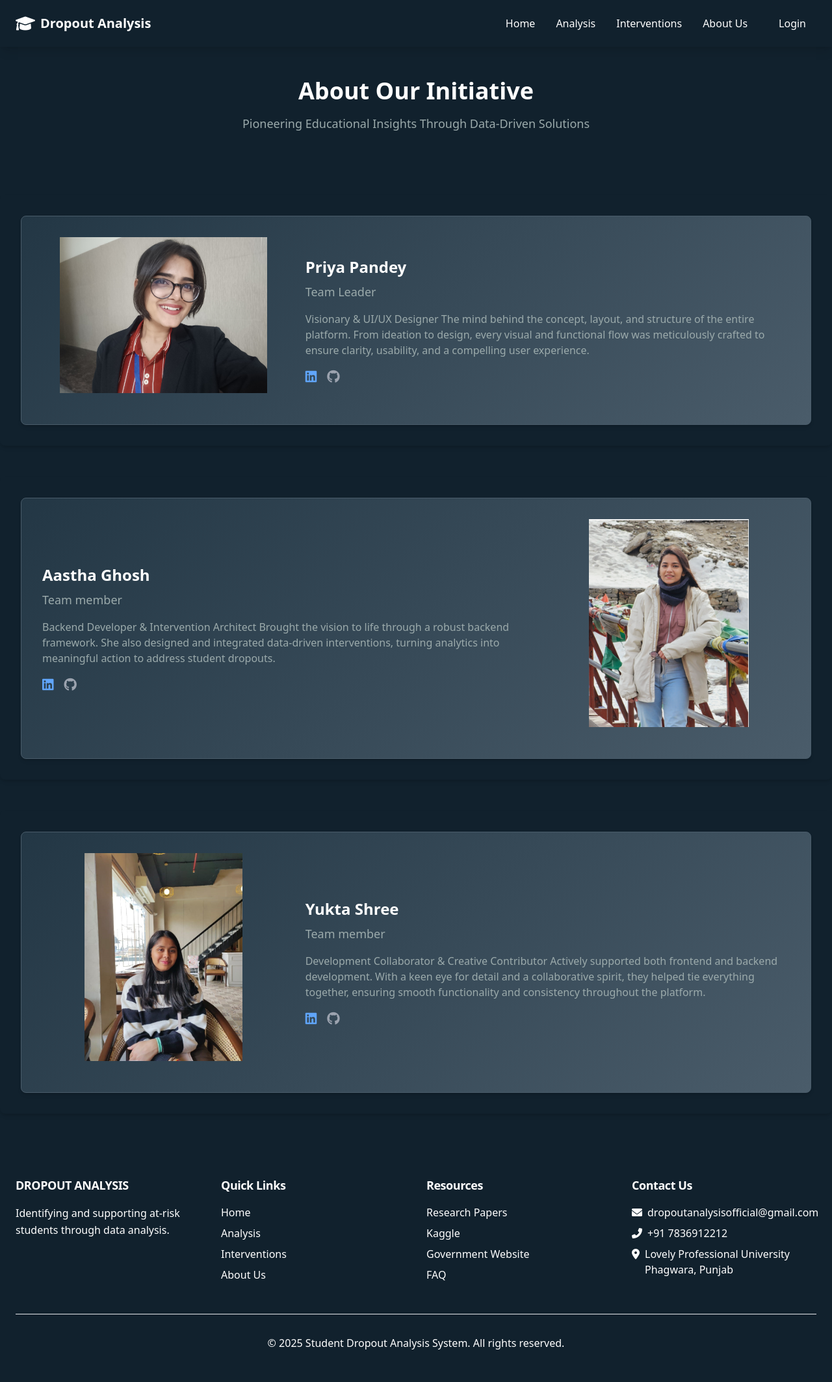
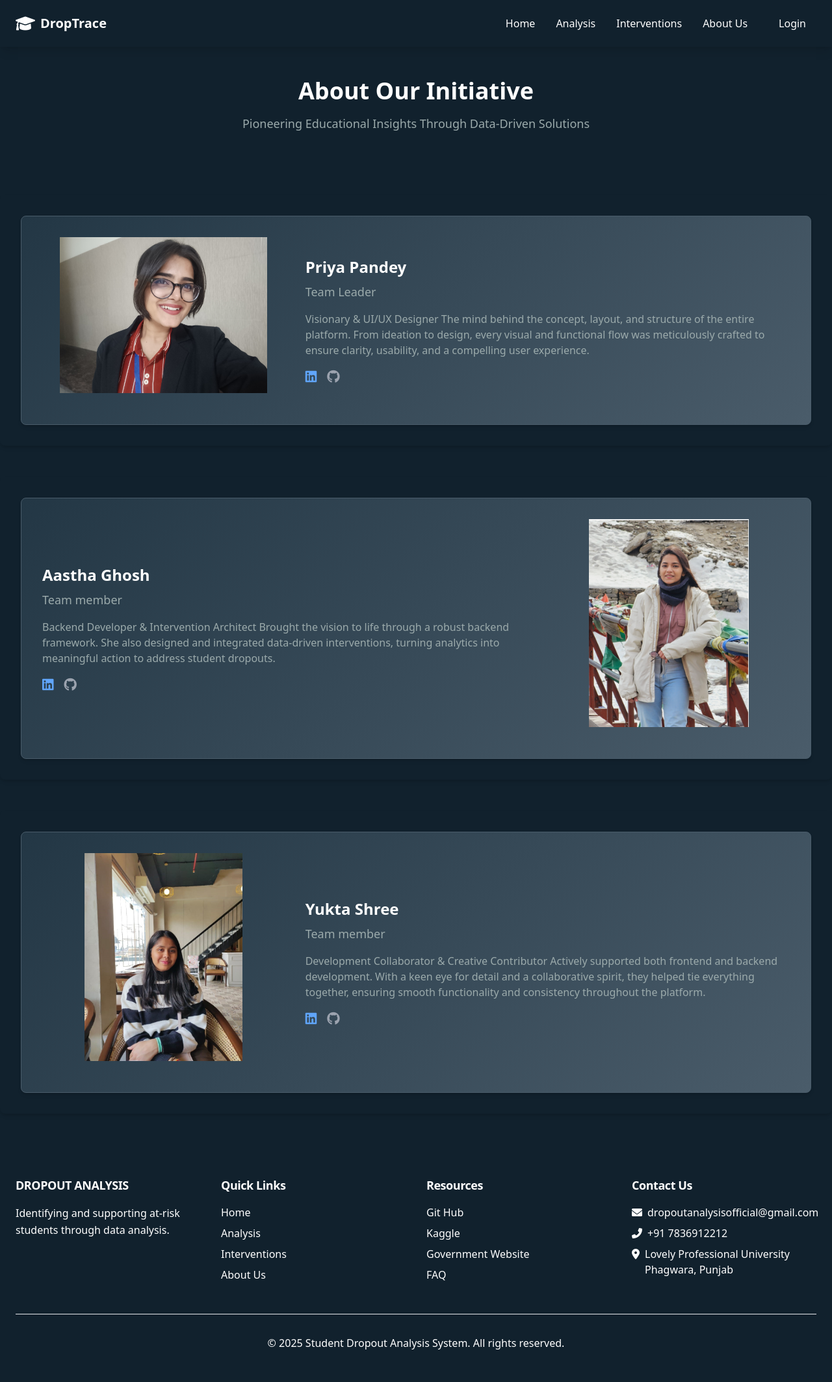
Before and after one commit to Yukta233/Student-Dropout-Analysis-, a PHP site: page /aboutus.php in a window 1280 px wide. Shown: the whole page at 65% size. Run offline with PHP 8.4, Linux system fonts and the light colour scheme; some libraries are stand-ins or nearby versions.

Commit message:
Update aboutus.php

```diff
--- a/aboutus.php
+++ b/aboutus.php
@@ -45,7 +45,7 @@ session_start();
             <div class="flex items-center justify-between">
                 <div class="flex items-center">
                     <i class="fas fa-graduation-cap text-2xl text-accent mr-2"></i>
-                    <span class="font-semibold text-xl">Dropout Analysis</span>
+                    <span class="font-semibold text-xl">DropTrace</span>
                 </div>
                 <div class="hidden md:flex items-center space-x-8">
                     <a href="index.php" class="text-light hover:text-white">Home</a>
@@ -191,7 +191,7 @@ session_start();
                 <div>
                     <h3 class="text-lg font-semibold mb-4 tracking-tight">Resources</h3>
                     <ul class="space-y-2">
-                        <li><a href="#" class="text-light hover:text-white font-medium">Research Papers</a></li>
+                    <li><a href="https://github.com/saiteja2108/DROPOUT-ANALYSIS" class="text-light hover:text-white font-medium" target="_blank">Git Hub</a></li>
                         <li><a href="https://www.kaggle.com/code/jeevabharathis/student-dropout-analysis-for-school-education" target="_blank" class="text-light hover:text-white font-medium">Kaggle</a></li>
                         <li><a href="https://www.data.gov.in/keywords/Dropout" class="text-light hover:text-white font-medium" target="_blank">Government Website</a></li>
                         <li><a href="faq.php" class="text-light hover:text-white font-medium">FAQ</a></li>
```
